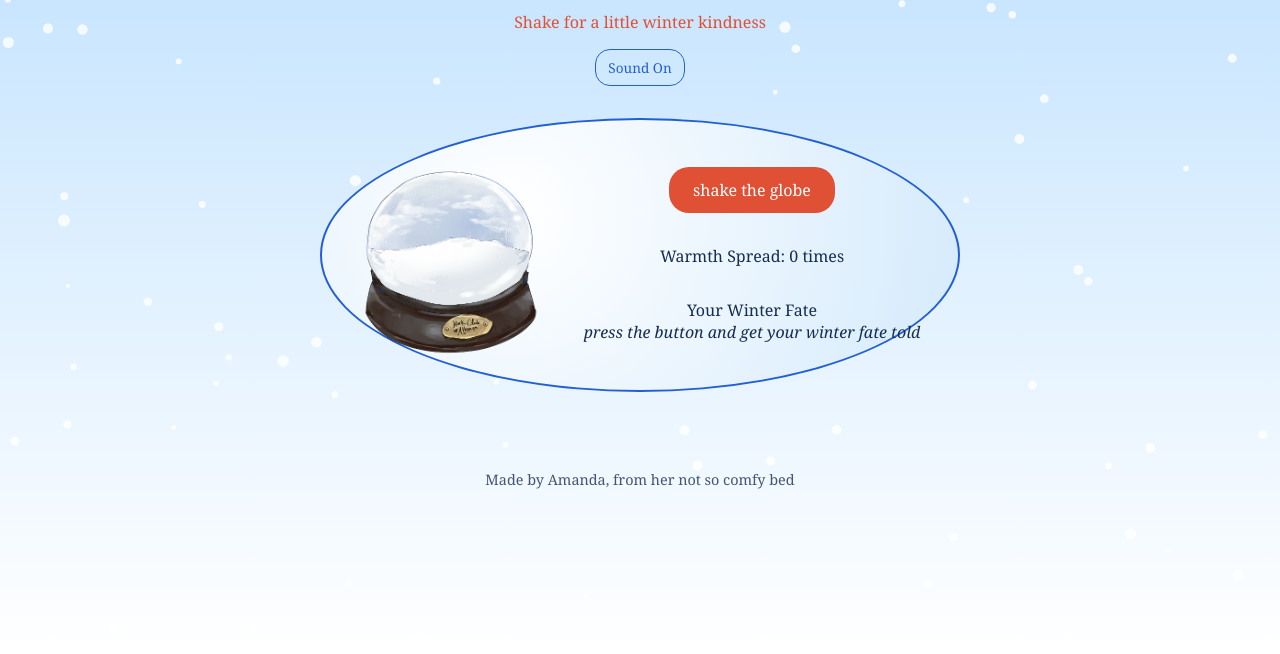
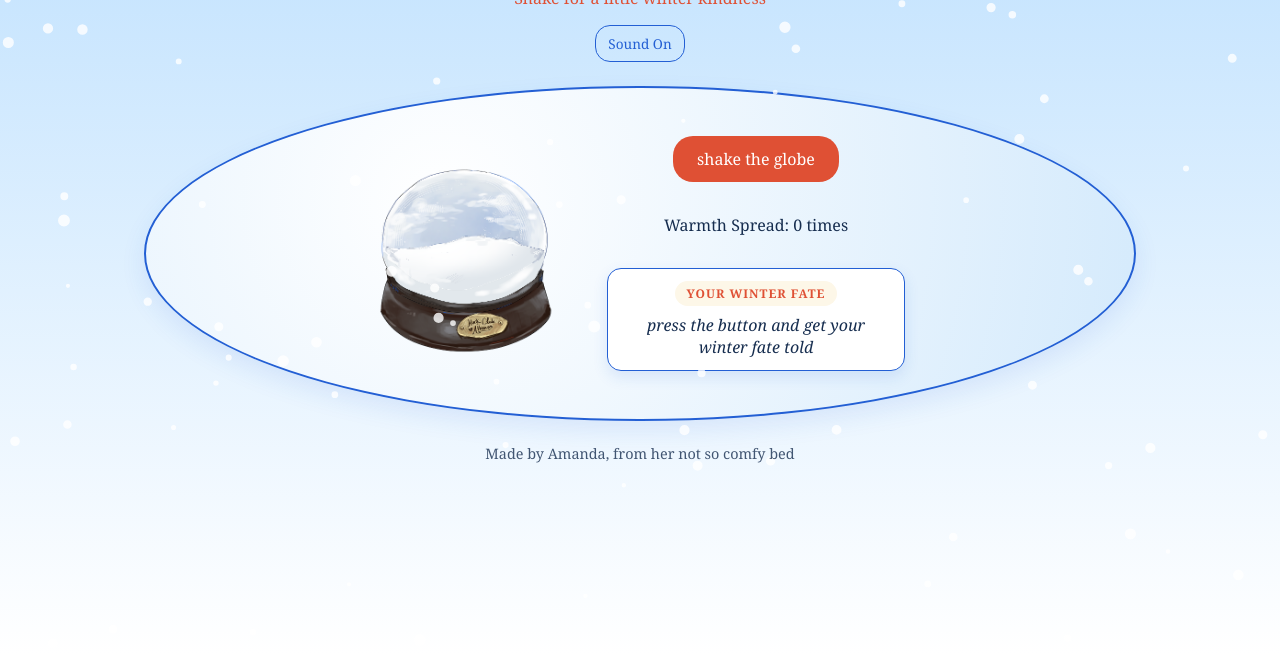
Before and after one commit to Amanda101322/Snow-Place-Like-Home, a plain HTML site: page index.html in a window 1280 px wide. Shown: the part 146-800 px from the top of the page. Drawn offline with Linux system fonts and the light colour scheme.

Commit message:
added more messages to javascript, also added fortune cards and added a counter in html

```diff
--- a/script.js
+++ b/script.js
@@ -4,11 +4,19 @@
 
 const messages = [
     "you are someone's favourite person to sit next to",
+    "sending sunshine your way",
     "the thing you are building counts, even half finished",
     "you are allowed to be a beginner for as long as you want",
     "someone is going to love what you make with this",
     "hot chocolate tastes better after a hot day",
+    "I am so glad your journey brought you to this page today",
     "you ask good questions. that is the whole skill",
+    "you sweeten the sourest of days",
+    "cheering you on cause you deserve everything that comes your way",
+    "this is a good week to have a good week",
+    "you make the good times better and the hard times easier",
+    "if you're having a tough day, remember you'll survive",
+    "you deserve all the good thigs life has to offer"
 ];
 
 button.addEventListener("click", () => {
@@ -83,7 +91,6 @@
     }
 });
 
-
 button.addEventListener("click", () => {
     button.disabled = true;
 
--- a/style.css
+++ b/style.css
@@ -14,28 +14,30 @@
     color: #df5034;
 }
 .hero {
-    padding: 3rem 1rem 1rem;
+    padding: 1.5rem 1rem 0.5rem;
     text-align: center;
     position: relative;
     z-index: 1;
 }
 main {
-    max-width: 40rem;
+    max-width: 62rem;
     margin: 0 auto;
-    padding: 0 1rem 4rem;
-    position: relative;
-    z-index: 1;
+    padding: 0 1rem 0.5rem;
 }
 .globe-card {
     background: #fdf7e8;
     border-radius: 50%;
     border: 2px solid #235fd4;
-    padding: 2rem;
+    padding: 3rem 6rem;
     display: flex;
-    gap: 2rem;
+    flex-direction: row;
+    box-shadow: 0 10px 25px rgba(35, 95, 212, 0.1);
+    gap: 2.5rem;
     justify-content: center;
     background: radial-gradient(circle at 30% 35%, #ffffff, #d4eafc);
     align-items: center;
+    width: 100%;
+    box-sizing: border-box;
 }
 .globe {
     width: 12rem;
@@ -91,10 +93,9 @@
     text-align: center;
     font-size: 0.9rem;
     opacity: 0.8;
-    padding-bottom: 2rem;
+    padding-bottom: 0.5rem 1rem 1rem;
 }
 #snow-canvas {
-    position: fixed;
     position: fixed;
     top: 0;
     left: 0;
@@ -119,3 +120,46 @@
     background: #235fd4;
     color: #ffffff;
 }
+.fortune-card {
+    background: #ffffff;
+    border: 1.5px solid #235fd4;
+    border-radius: 14px;
+    padding: 0.75rem 1.25rem;
+    box-shadow: 0 6px 15px rgba(35, 95, 212, 0.12);
+    max-width: 16rem;
+    text-align: center;
+    transition: all 0.4s ease;
+}
+.category-badge {
+    display: inline-block;
+    font-size: 0.75rem;
+    font-weight: bold;
+    letter-spacing: 1px;
+    text-transform: uppercase;
+    color: #df5034;
+    background: #fdf7e8;
+    padding: 0.25rem 0.75rem;
+    border-radius: 20px;
+    margin-bottom: 0.5rem;
+}
+
+.fortune-text {
+    font-style: italic;
+    color: #162d4f;
+    margin: 0;
+    line-height: 1.4;
+}
+.fortune-card.show {
+    opacity: 1;
+    transform: translateY(0);
+    animation: slideUp 400ms ease-out forwards;
+}
+@keyframes slideUp {
+    from {
+        opacity: 0;
+        transform: translateY(15px);
+    } to {
+        opacity: 1;
+        transform: translateY(0);
+    }
+}
```
